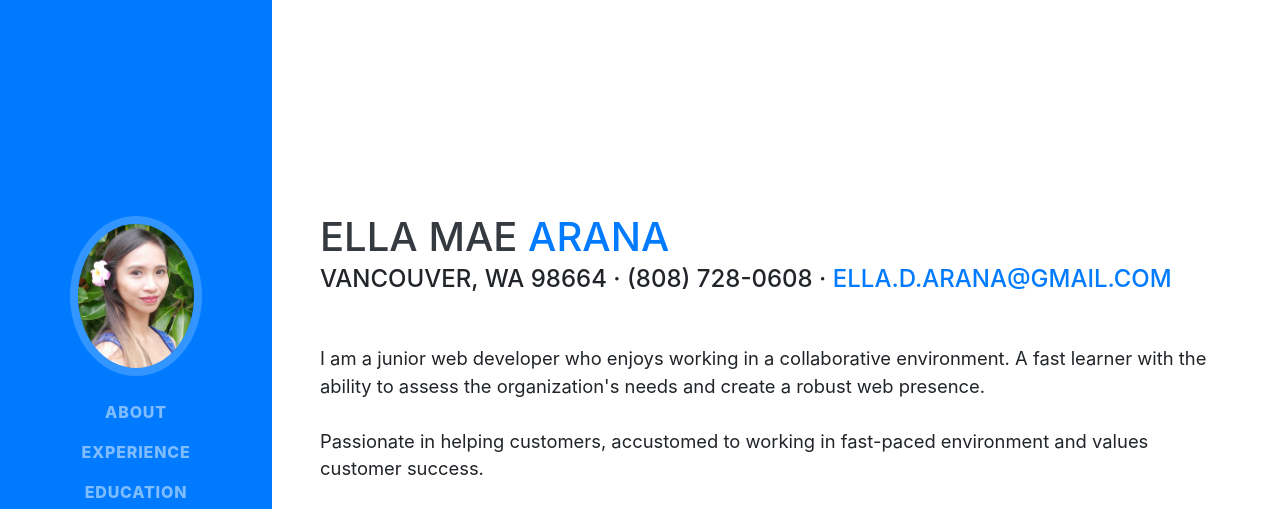
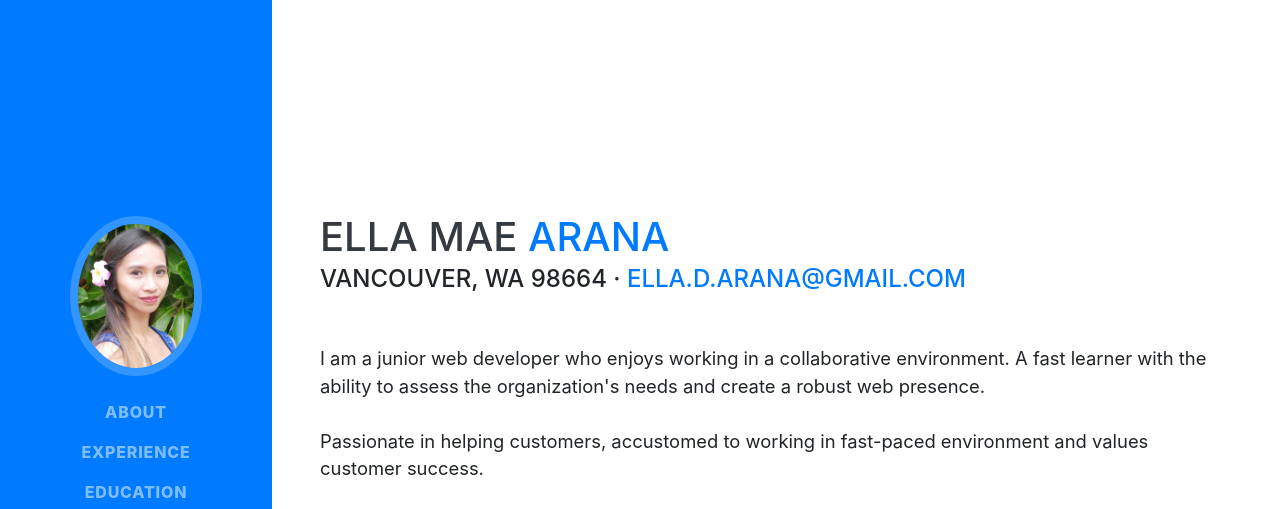
Before and after one commit to ellamae0821/ellamae0821.github.io, a website with bundled scripts: page index.html in a window 1280 px wide. Shown: the top 509 px of the page. Built offline with nearby package versions, Linux system fonts and the light colour scheme; a web font is replaced by a local one.

Commit message:
removed mob

```diff
--- a/index.html
+++ b/index.html
@@ -66,7 +66,7 @@
         <h1 class="mb-0">Ella Mae
           <span class="text-primary">Arana</span>
         </h1>
-        <div class="subheading mb-5">  Vancouver, WA 98664 · (808) 728-0608 ·
+        <div class="subheading mb-5">  Vancouver, WA 98664 · <!-- (808) 728-0608 · -->
           <a target="_blank" href="mailto:ella.d.arana@gmail.com">ella.d.arana@gmail.com</a>
         </div>
         <p class="lead mb-5">I am a junior web developer who enjoys working in a collaborative environment. A fast learner with the ability to assess the organization's needs and create a robust web presence.
```
